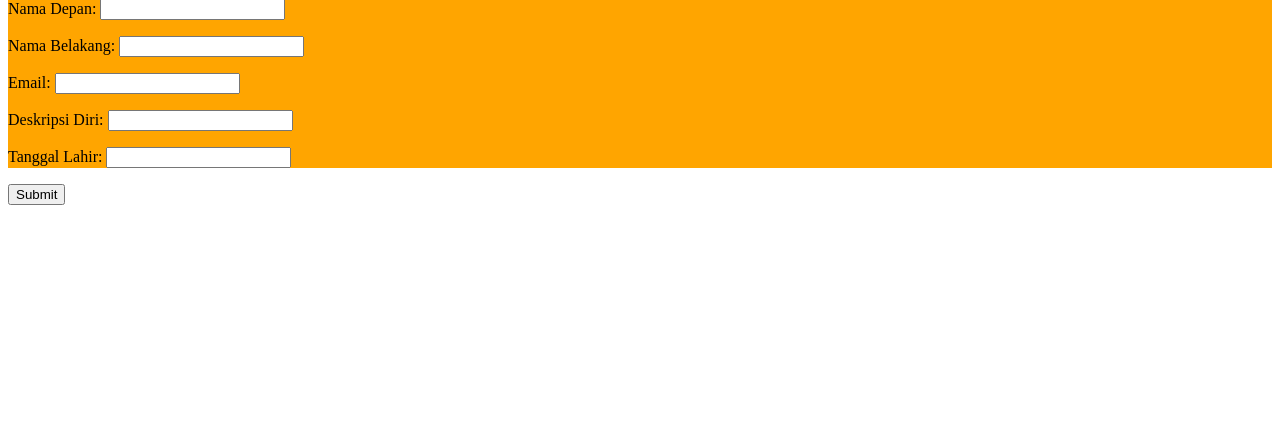
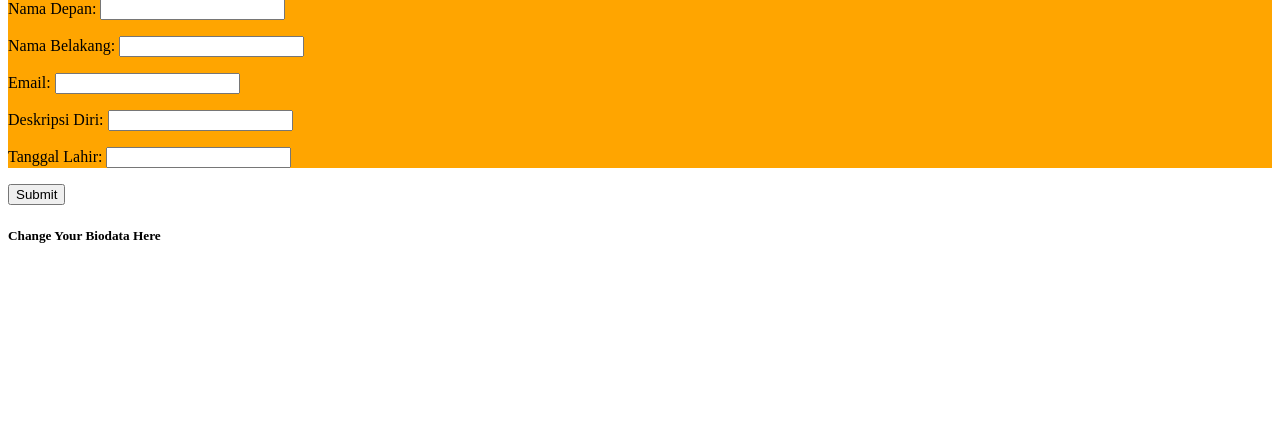
Before and after one commit to vincentwijaya27/Adsis, a PHP site: page /biodata.php in a window 1280 px wide. Shown: the part 60-493 px from the top of the page. Run offline with PHP 8.4, Linux system fonts and the light colour scheme; data that the repository does not hold is empty.

Commit message:
update biodata.php
try to change the display of the web so the success of the code deploy can be seen

```diff
--- a/biodata.php
+++ b/biodata.php
@@ -92,4 +92,7 @@ if(isset($_POST['submit'])){
 <input type="submit" name="submit"></input>
 </form>
 </body>
+<footer>
+	<h5> Change Your Biodata Here</h5>
+</footer>
 </html>
```
